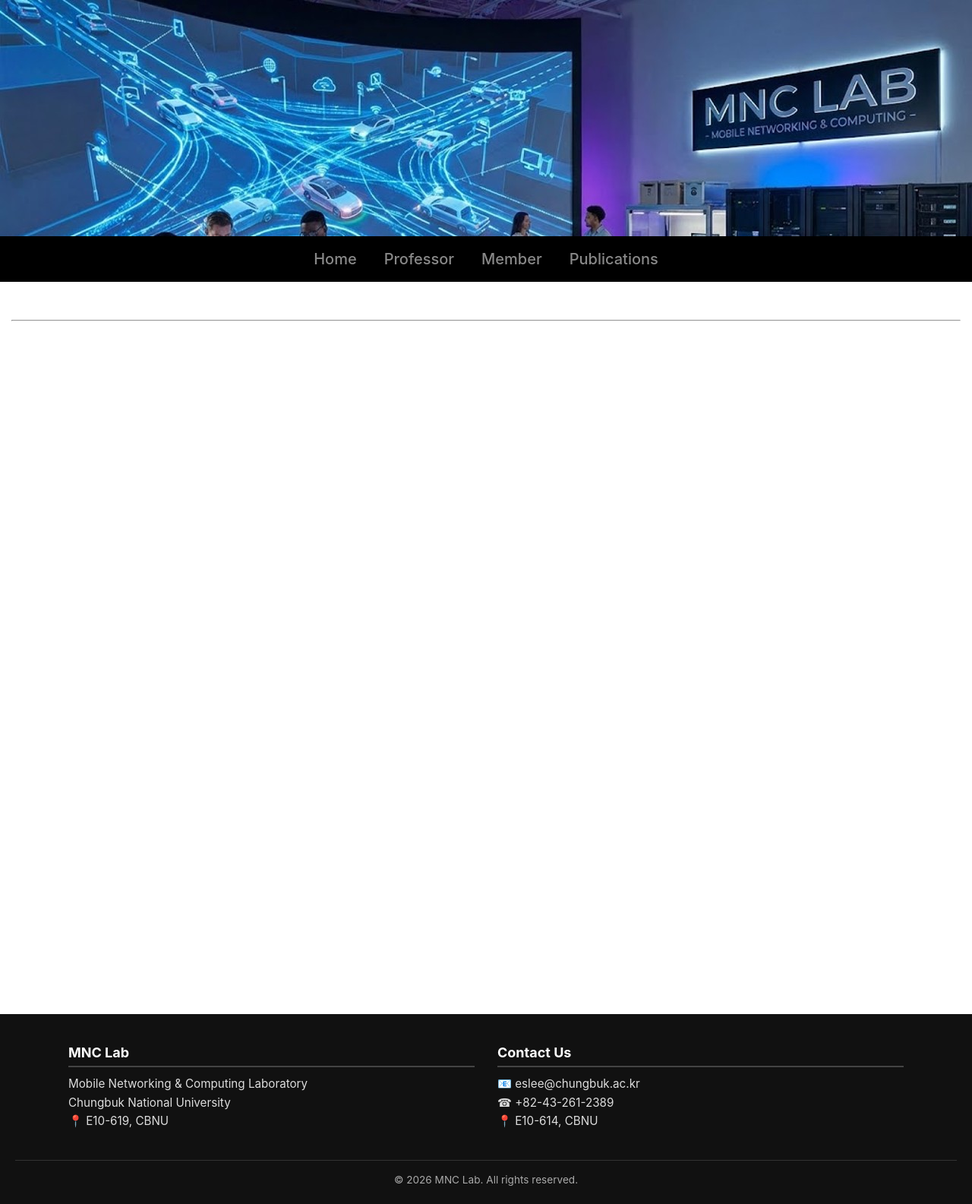
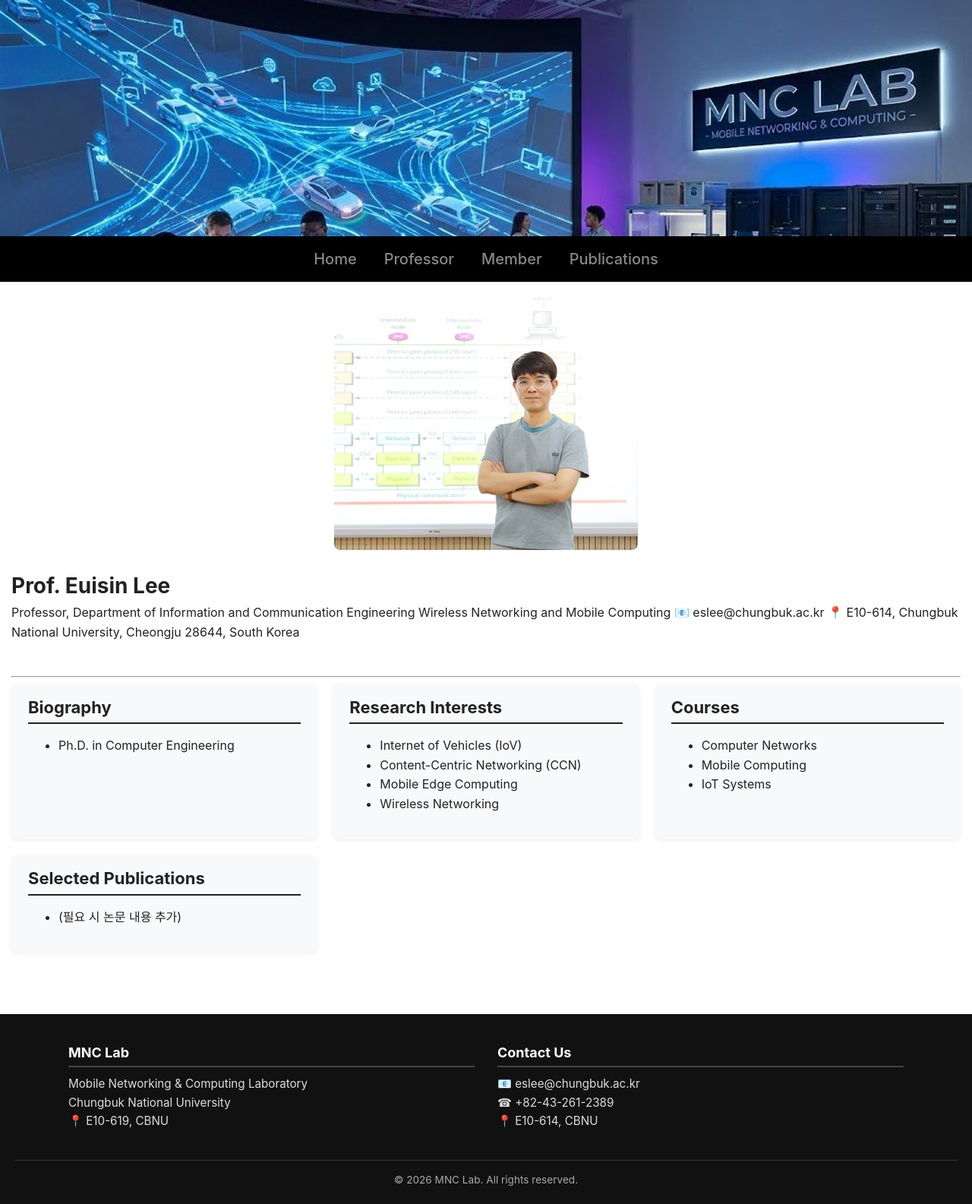
Before and after one commit to mnc-cbnu/mnc-cbnu.github.io, a Jekyll site: the page built from professor/index.md, in a window 1280 px wide. Shown: the whole page at 76% size. Built offline with Jekyll 4.4.1, drawn with Linux system fonts in a browser that asks for light colours.

Commit message:
Update news from Notion (Auto)

```diff
--- a/_data/professor.yml
+++ b/_data/professor.yml
@@ -0,0 +1,25 @@
+Profile: '# Prof. Euisin Lee
+
+
+  Professor, Department of Information and Communication Engineering
+
+  Wireless Networking and Mobile Computing
+
+  📧 eslee@chungbuk.ac.kr
+
+  📍 E10-614, Chungbuk National University, Cheongju 28644, South Korea'
+Profile_Image: /assets/img/professor/prof_20260311_114046_img1.jpg
+Biography: '- Ph.D. in Computer Engineering'
+Research Interests: '- Internet of Vehicles (IoV)
+
+  - Content-Centric Networking (CCN)
+
+  - Mobile Edge Computing
+
+  - Wireless Networking'
+Courses: '- Computer Networks
+
+  - Mobile Computing
+
+  - IoT Systems'
+Selected Publications: '- (필요 시 논문 내용 추가)'
```
Also changed, not shown: _includes/home_intro.md (+2 -1 lines), assets/img/members/logo_Hyunseok_Choi.jpg (added), assets/img/members/logo_Yongje_Shin.jpg (added), assets/img/members/logo_Youngju_Nam.jpg (added), assets/img/members/profile_Jeongtak_Na.jpg (added), assets/img/professor/prof_20260311_114046_img1.jpg (added), assets/img/professor/professor_20260311_114045_img1.jpg (added).
